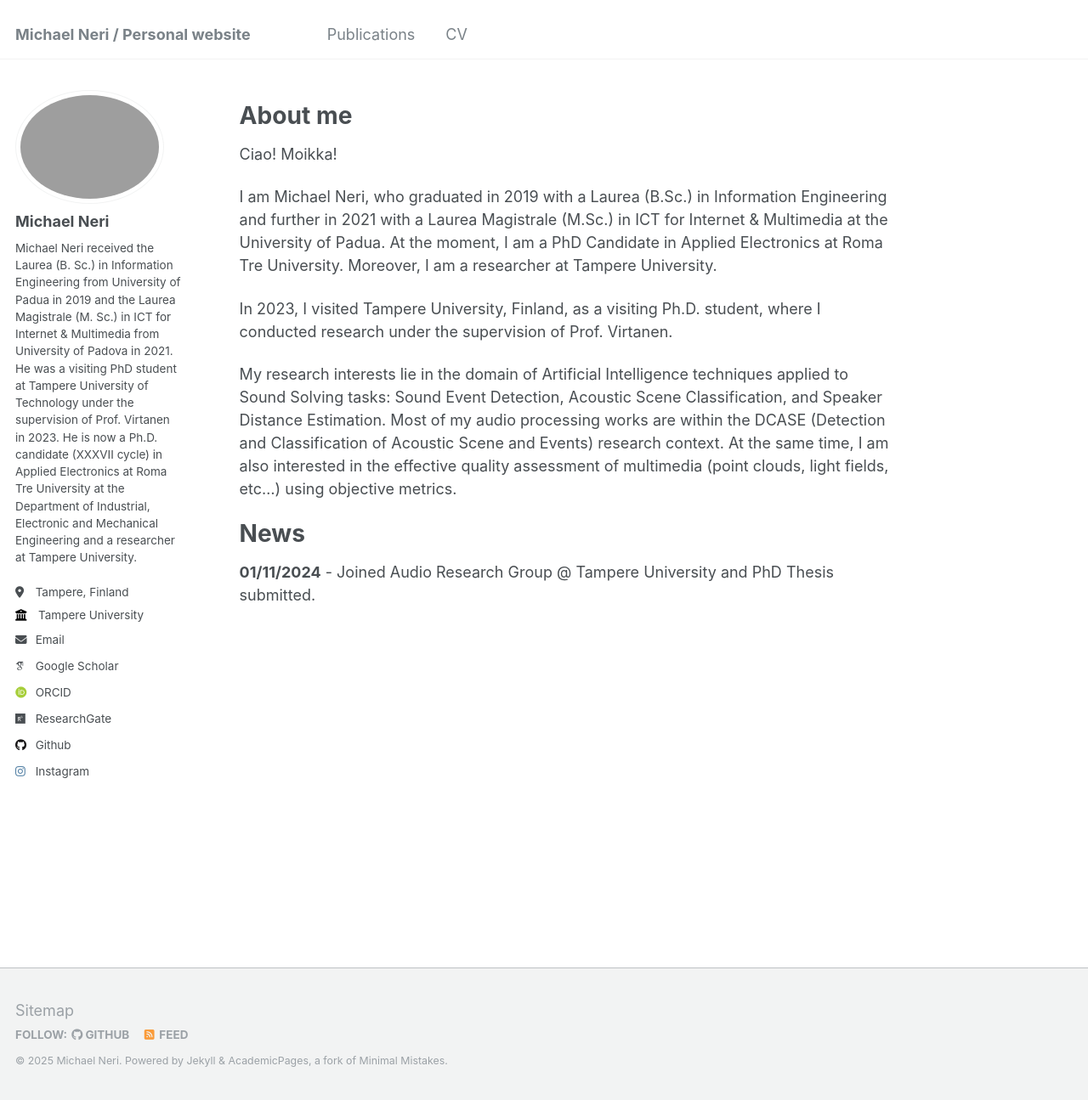
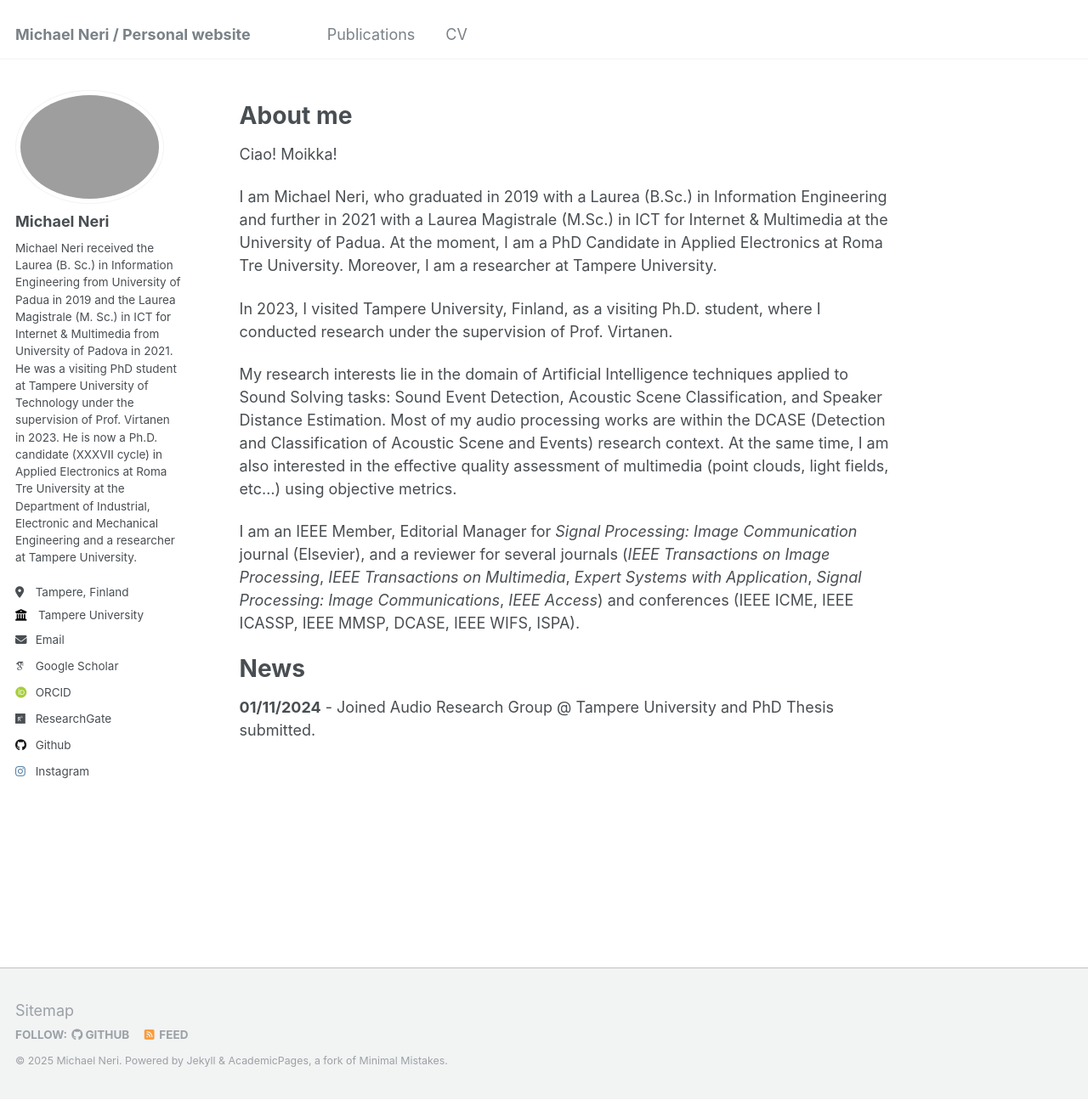
Before and after one commit to michaelneri/michaelneri.github.io, a Jekyll site: the page built from _pages/about.md, in a window 1280 px wide and 1295 px high. Shown: the whole window at 85% size. Built offline with Jekyll 4.4.1, drawn with Linux system fonts in a browser that asks for light colours; some web fonts are replaced.

Commit message:
Update about.md

```diff
--- a/_pages/about.md
+++ b/_pages/about.md
@@ -17,6 +17,8 @@ In 2023, I visited Tampere University, Finland, as a visiting Ph.D. student, whe
 
 My research interests lie in the domain of Artificial Intelligence techniques applied to Sound Solving tasks: Sound Event Detection, Acoustic Scene Classification, and Speaker Distance Estimation. Most of my audio processing works are within the DCASE (Detection and Classification of Acoustic Scene and Events) research context. At the same time, I am also interested in the effective quality assessment of multimedia (point clouds, light fields, etc…) using objective metrics.
 
+I am an IEEE Member, Editorial Manager for _Signal Processing: Image Communication_ journal (Elsevier), and a reviewer for several journals (_IEEE Transactions on Image Processing_, _IEEE Transactions on Multimedia_, _Expert Systems with Application_, _Signal Processing: Image Communications_, _IEEE Access_) and conferences (IEEE ICME, IEEE ICASSP, IEEE MMSP, DCASE, IEEE WIFS, ISPA).
+
 
 News
 =====
```
